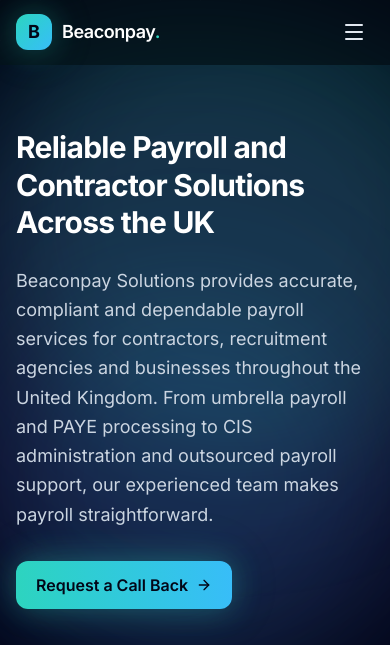
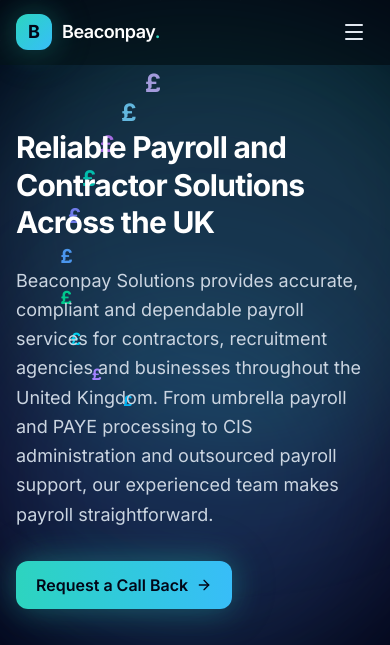
Before and after one commit to LYNKSPortal/beaconpay-solutions-uk, a Next.js app: page / in a window 390 px wide. Shown: the top 645 px of the page. Built offline with nearby package versions, Linux system fonts and the light colour scheme.

Commit message:
Enable orbiting pounds animation on mobile

```diff
--- a/app/components/Hero.tsx
+++ b/app/components/Hero.tsx
@@ -38,7 +38,7 @@
         <div className="absolute top-1/2 left-1/2 -translate-x-1/2 -translate-y-1/2 w-[600px] h-[600px] rounded-full blur-3xl bg-violet/10" />
       </div>
       {showOrbit && (
-        <div className="hidden lg:block absolute inset-0 pointer-events-none" aria-hidden="true">
+        <div className="absolute inset-0 pointer-events-none scale-75 lg:scale-100" aria-hidden="true">
           {orbitingPounds.map((config, index) => (
             <span
               key={index}
```
